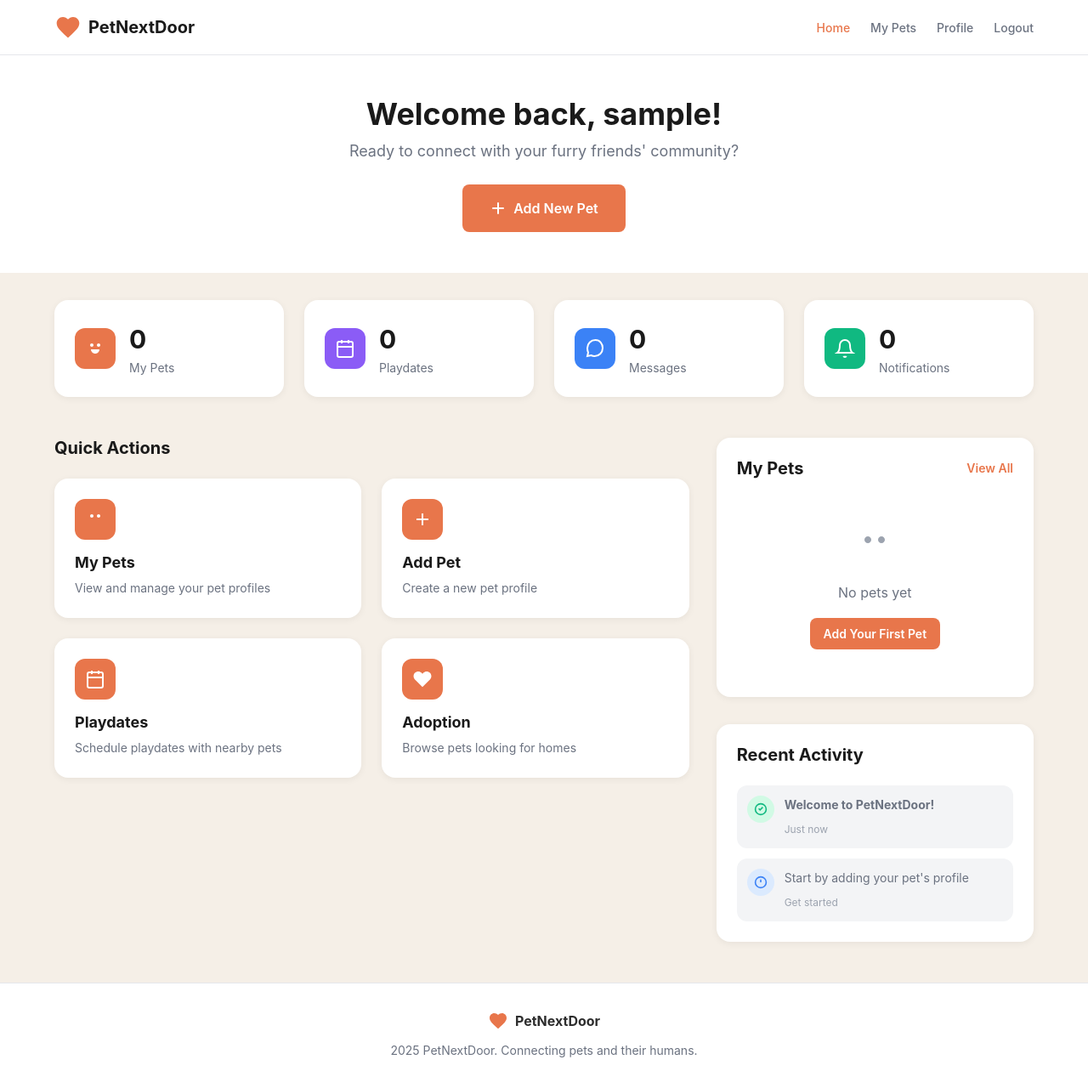
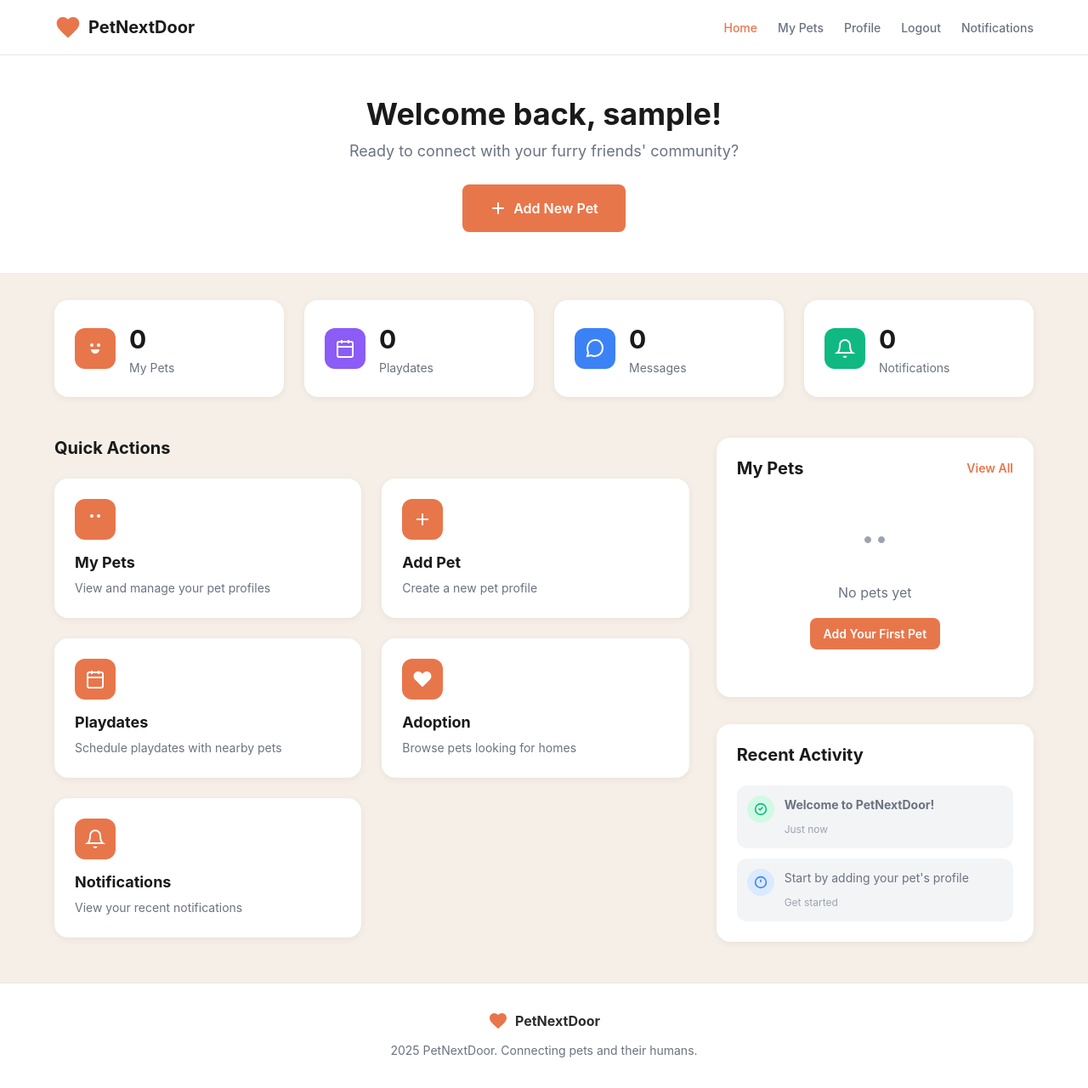
Before and after one commit to dubemmmm/swe-fall-2025-project, a Django app: page /users/home in a window 1280 px wide. Shown: the whole page at 85% size. Run offline with Django 4.2, Linux system fonts and the light colour scheme; the visitor is signed in with stand-in values (Sample User, id 1); data that the repository does not hold is empty.

Commit message:
Update home.html
added notifications buttons to allow the completion of adoption process.

JIRA LINK:
https://thetechtitans.atlassian.net/jira/software/projects/SCRUM/boards/1?selectedIssue=SCRUM-47

```diff
--- a/project/users/templates/users/home.html
+++ b/project/users/templates/users/home.html
@@ -317,6 +317,7 @@
                 <a href="{% url 'pets:pet_list' %}" class="nav-link">My Pets</a>
                 <a href="{% url 'users:profile' %}" class="nav-link">Profile</a>
                 <a href="{% url 'users:logout' %}" class="nav-link">Logout</a>
+                <a href="{% url 'notifications:list' %}" class="nav-link">Notifications</a>
             </div>
         </div>
     </nav>
@@ -438,6 +439,17 @@
                         <h3>Adoption</h3>
                         <p>Browse pets looking for homes</p>
                     </a>
+
+                    <a href="{% url 'notifications:list' %}" class="action-card">
+                        <div class="action-icon">
+                            <svg width="24" height="24" viewBox="0 0 24 24" fill="none" stroke="white" stroke-width="2">
+                                <path d="M18 8C18 6.4087 17.3679 4.88258 16.2426 3.75736C15.1174 2.63214 13.5913 2 12 2C10.4087 2 8.88258 2.63214 7.75736 3.75736C6.63214 4.88258 6 6.4087 6 8C6 15 3 17 3 17H21C21 17 18 15 18 8Z"/>
+                                <path d="M13.73 21C13.5542 21.3031 13.3019 21.5547 12.9982 21.7295C12.6946 21.9044 12.3504 21.9965 12 21.9965C11.6496 21.9965 11.3054 21.9044 11.0018 21.7295C10.6982 21.5547 10.4458 21.3031 10.27 21"/>
+                            </svg>
+                        </div>
+                        <h3>Notifications</h3>
+                        <p>View your recent notifications</p>
+                    </a>
                 </div>
             </section>
 
```
